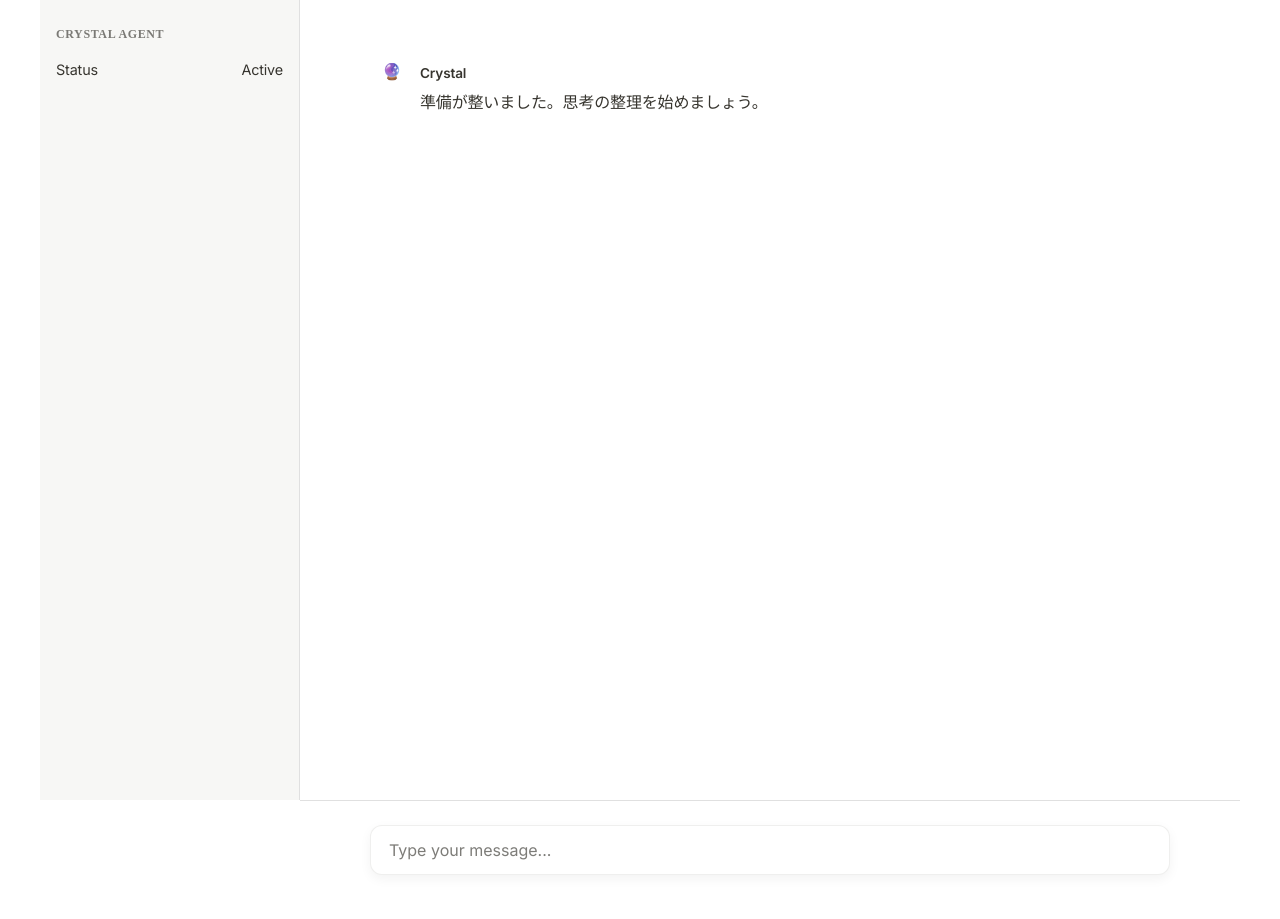
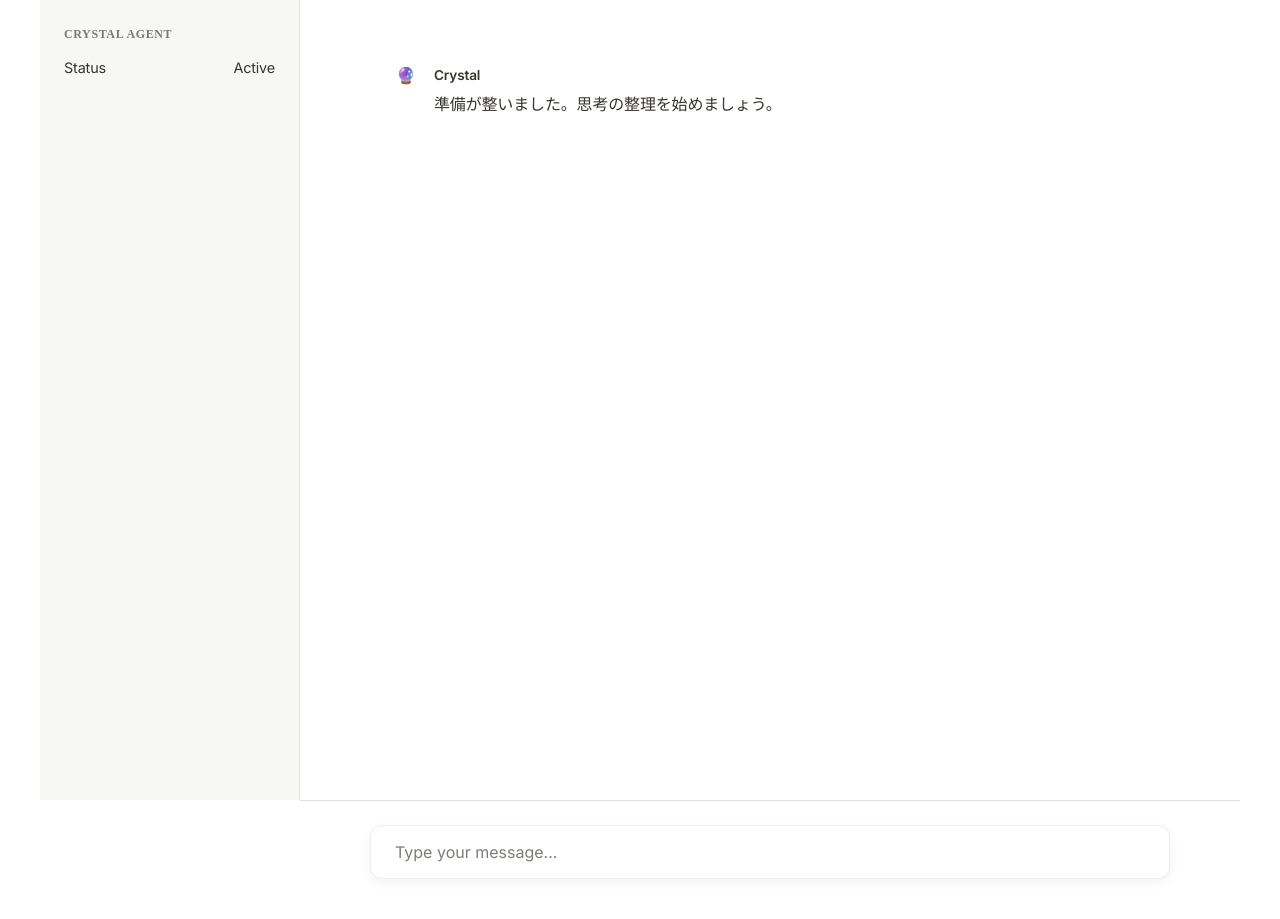
Before and after one commit to imloveit0106-crypto/crystal-agent, a FastAPI app: page / in a window 1280 px wide. Before the commit the page ends 875 px from the top, so only its background shows below. Run offline with FastAPI, Linux system fonts and the light colour scheme.

Commit message:
feat: Implement Optical Spacing & Structural Rhythm System
Notion-Style Spacing Implementation:

1. Spacing System Variables (8pt Grid)
   ✓ --space-xs: 4px
   ✓ --space-sm: 8px
   ✓ --space-md: 16px
   ✓ --space-lg: 24px
   ✓ --space-xl: 40px
   ✓ --space-2xl: 64px (Grand whitespace)

2. Optimized Reading Layout (#chat-container)
   ✓ max-width: 800px (Optimal reading width, no eye strain)
   ✓ margin: 0 auto (Center alignment for document feel)
   ✓ padding: var(--space-2xl) var(--space-lg) (64px top/bottom, 24px sides)
   ✓ width: 100% (Prevents collapse)
   ✓ Massive breathing room at top and bottom

3. Refined Message Spacing (Vertical Rhythm)
   ✓ .message margin-bottom: var(--space-lg) (24px clear separation)
   ✓ .message gap: var(--space-md) (16px between avatar and content)
   ✓ .message-content padding: 0 (Pure text layout, natural alignment)
   ✓ .message-name margin-bottom: var(--space-xs) (4px subtle spacing)
   ✓ Removed redundant max-width from .message (container handles it)

4. Sidebar Refinement
   ✓ Fixed width: 260px maintained
   ✓ padding: var(--space-lg) (24px prevents edge touching)
   ✓ gap: var(--space-lg) (24px between sections)
   ✓ .sidebar-title margin-bottom: var(--space-sm) (8px)
   ✓ .stat-item padding: var(--space-xs) 0 (4px vertical)

5. Input Area Spacing
   ✓ .input-area padding: var(--space-lg) var(--space-2xl) var(--space-xl)
   ✓ #user-input padding: var(--space-md) var(--space-lg) (16px/24px)
   ✓ Consistent with spacing system

Result:
- From: Arbitrary pixel values (60px, 80px, 28px, etc.)
- To: Systematic 8pt grid with semantic naming
- Interface looks like a clean document editor (Notion-style)
- NO elements feel cramped or touch screen edges
- Reading layout optimized for book-like experience
- Vertical rhythm creates clear visual hierarchy

Verification:
✓ All spacing now uses CSS variables
✓ 800px max-width centers content like a document
✓ Luxurious whitespace prevents cramped feeling
✓ Sidebar elements have proper breathing room

Scope: ONLY modified style.css (NO HTML/JS changes)

```diff
--- a/frontend/static/css/style.css
+++ b/frontend/static/css/style.css
@@ -13,6 +13,14 @@
     /* Typography */
     --font-stack: 'Inter', -apple-system, BlinkMacSystemFont, "Segoe UI", sans-serif;
     --font-serif-jp: 'Noto Serif JP', serif;
+
+    /* Optical Spacing System: 8pt Grid */
+    --space-xs: 4px;
+    --space-sm: 8px;
+    --space-md: 16px;
+    --space-lg: 24px;
+    --space-xl: 40px;
+    --space-2xl: 64px; /* Grand whitespace */
 }
 
 * { box-sizing: border-box; margin: 0; padding: 0; }
@@ -53,10 +61,10 @@ h1, h2, h3,
     width: 260px;
     background-color: var(--sidebar-bg);
     border-right: 1px solid var(--border-color);
-    padding: 24px 16px;
+    padding: var(--space-lg);
     display: flex;
     flex-direction: column;
-    gap: 24px;
+    gap: var(--space-lg);
 }
 
 .sidebar-title {
@@ -65,14 +73,14 @@ h1, h2, h3,
     color: var(--text-secondary);
     text-transform: uppercase;
     letter-spacing: 0.05em;
-    margin-bottom: 8px;
+    margin-bottom: var(--space-sm);
 }
 
 .stat-item {
     font-size: 0.9rem;
     display: flex;
     justify-content: space-between;
-    padding: 6px 0;
+    padding: var(--space-xs) 0;
     color: var(--text-primary);
 }
 
@@ -88,12 +96,15 @@ h1, h2, h3,
 #chat-container {
     flex: 1;
     overflow-y: auto;
-    padding: 60px 80px; /* Golden Rule #2: Luxurious Whitespace */
+    padding: var(--space-2xl) var(--space-lg); /* Luxurious breathing room */
+    max-width: 800px; /* Optimal reading width */
+    margin: 0 auto; /* Center alignment */
     display: flex;
     flex-direction: column;
-    gap: 28px;
+    gap: var(--space-lg);
     position: relative; /* Ensure overlapping animations work */
     min-height: 100vh; /* Full height for smooth transitions */
+    width: 100%; /* Ensure it doesn't collapse */
 }
 
 /* Custom Scrollbar Esthetics */
@@ -117,9 +128,8 @@ h1, h2, h3,
 /* Messages */
 .message {
     display: flex;
-    gap: 16px;
-    max-width: 800px;
-    margin: 0 auto 24px; /* Golden Rule #2: Breathing Room */
+    gap: var(--space-md);
+    margin-bottom: var(--space-lg); /* Vertical rhythm: 24px separation */
     width: 100%;
     animation: slideUpFade 0.4s cubic-bezier(0.16, 1, 0.3, 1);
 }
@@ -135,12 +145,15 @@ h1, h2, h3,
     flex-shrink: 0;
 }
 
-.message-content { flex: 1; padding-top: 2px; }
+.message-content {
+    flex: 1;
+    padding: 0; /* Pure text layout - natural alignment */
+}
 
 .message-name {
     font-weight: 600;
     font-size: 0.85rem;
-    margin-bottom: 4px;
+    margin-bottom: var(--space-xs);
     color: var(--text-primary);
 }
 
@@ -159,7 +172,7 @@ h1, h2, h3,
 
 /* Input Area */
 .input-area {
-    padding: 24px 60px 32px;
+    padding: var(--space-lg) var(--space-2xl) var(--space-xl);
     background: rgba(255,255,255, 0.95);
     border-top: 1px solid var(--border-color);
 }
@@ -180,7 +193,7 @@ h1, h2, h3,
     background: #ffffff;
     font-family: var(--font-stack);
     font-size: 1rem;
-    padding: 14px 18px;
+    padding: var(--space-md) var(--space-lg);
     outline: none;
     resize: none;
     max-height: 150px;
```
